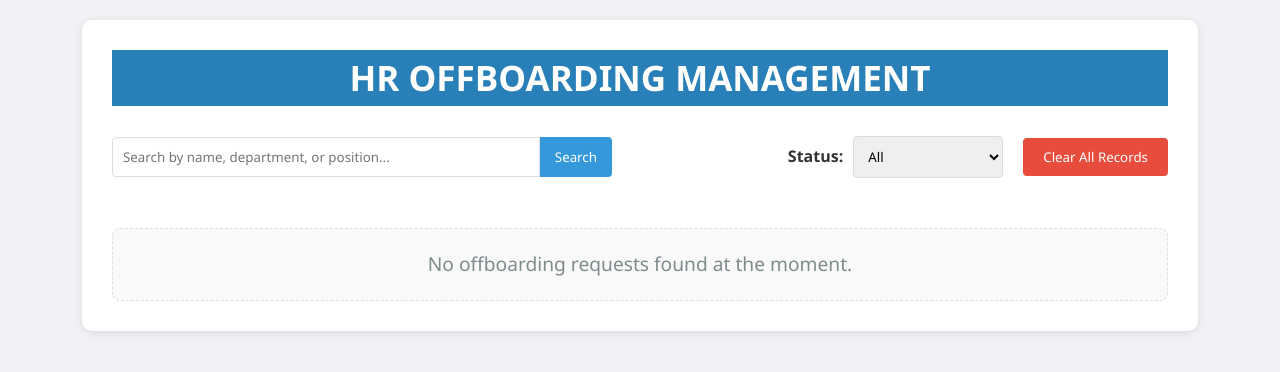
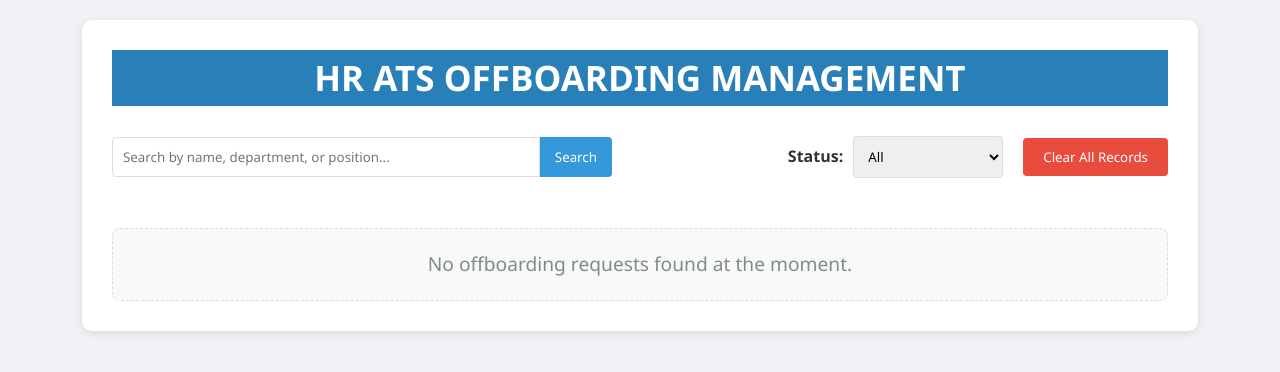
Before and after one commit to sahithdaddla/offboard-hr, a plain HTML site: page index.html in a window 1280 px wide. Drawn offline with Linux system fonts and the light colour scheme.

Commit message:
Update index.html

```diff
--- a/index.html
+++ b/index.html
@@ -368,7 +368,7 @@
 </head>
 <body>
     <div class="container">
-        <h1>HR OFFBOARDING MANAGEMENT</h1>
+        <h1>HR ATS OFFBOARDING MANAGEMENT</h1>
 
         <div id="confirmationAlert" class="alert">
             <span class="alert-close">&times;</span>
```
